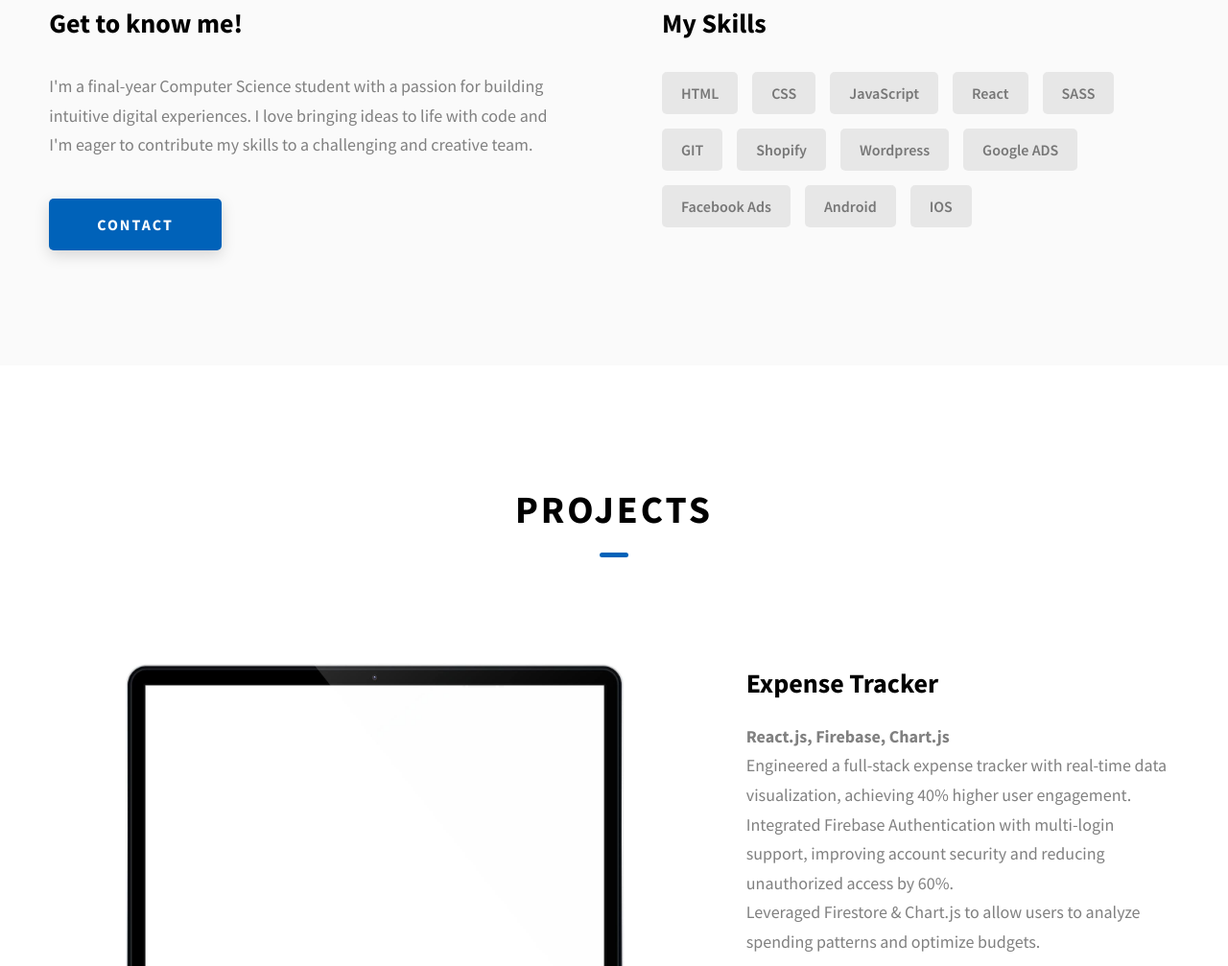
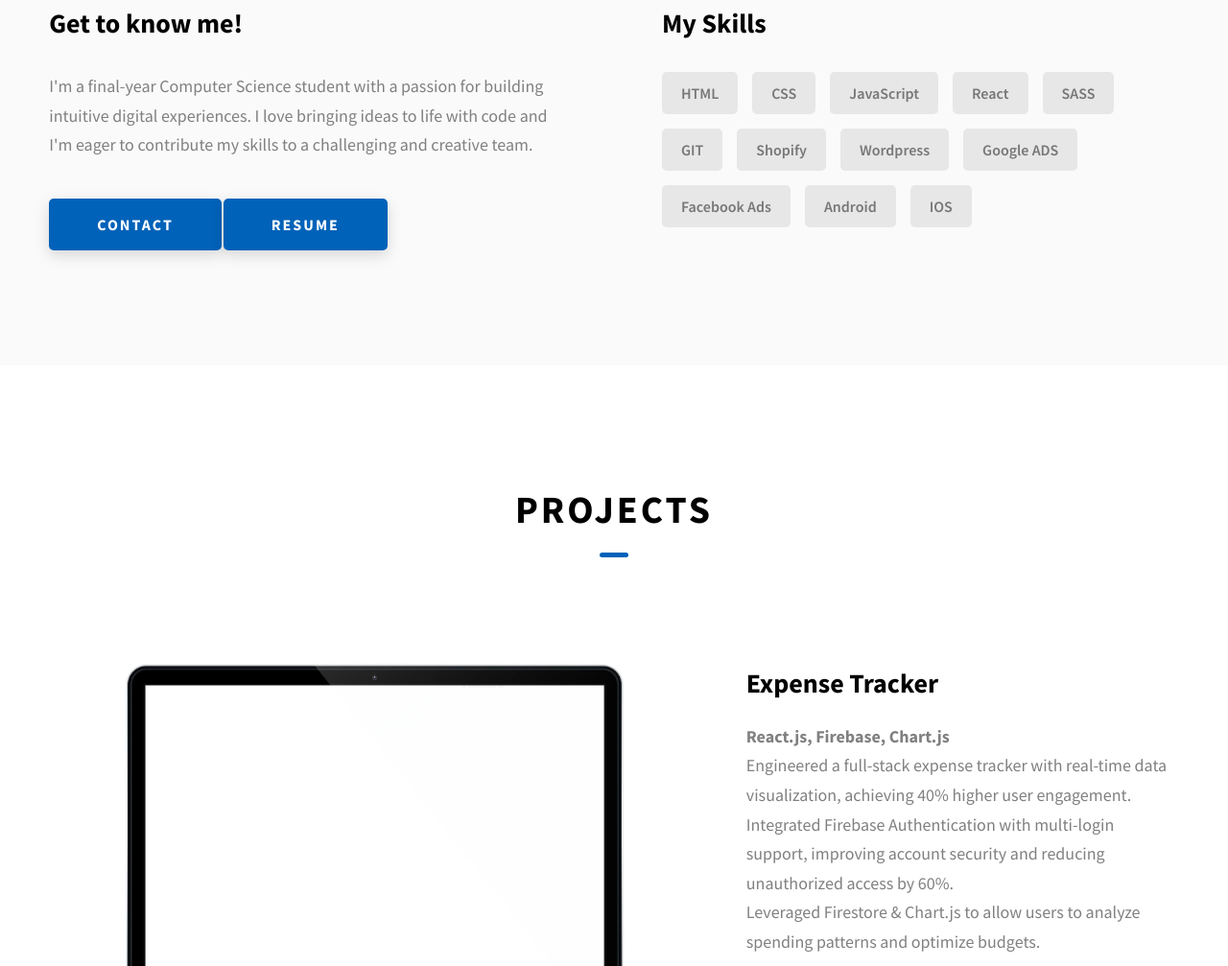
Before and after one commit to patilrohan1903-del/Portfolio, a website: page Dopefolio/index.html in a window 1280 px wide. Shown: the part 1134-2141 px from the top of the page at 96% size. Drawn offline with Linux system fonts and the light colour scheme.

Commit message:
Update index.html

```diff
--- a/Dopefolio/index.html
+++ b/Dopefolio/index.html
@@ -167,6 +167,7 @@
             <a href="./#contact" class="btn btn--med btn--theme dynamicBgClr"
               >Contact</a
             >
+             <a href="./assets/png/resume.pdf" target="_blank" class="btn btn--med btn--theme dynamicBgClr">Resume</a>
           </div>
           <div class="about__content-skills">
             <h3 class="about__content-title">My Skills</h3>
```
